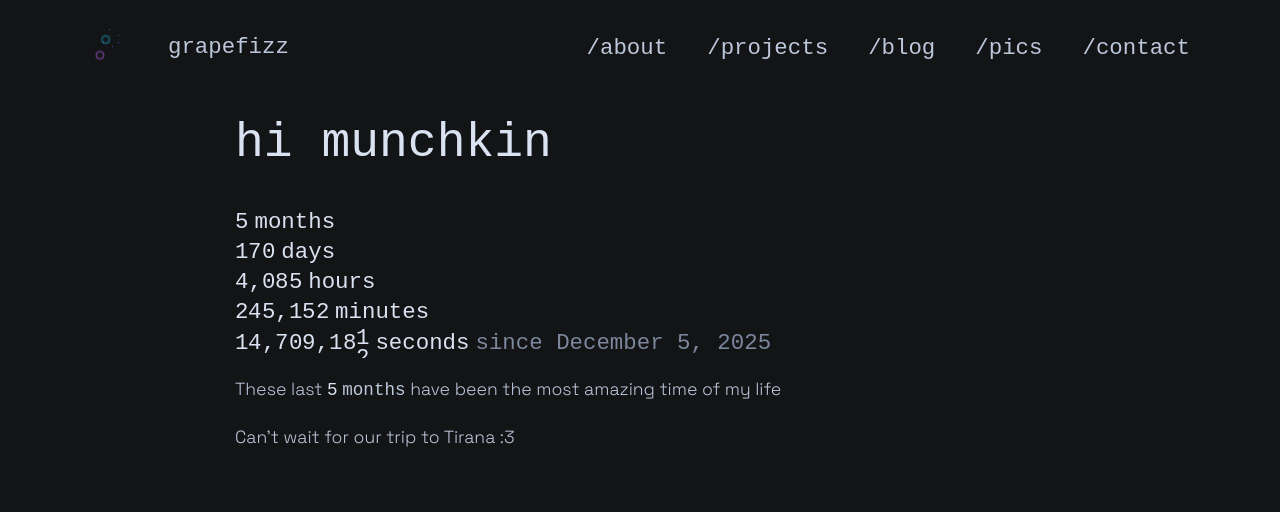
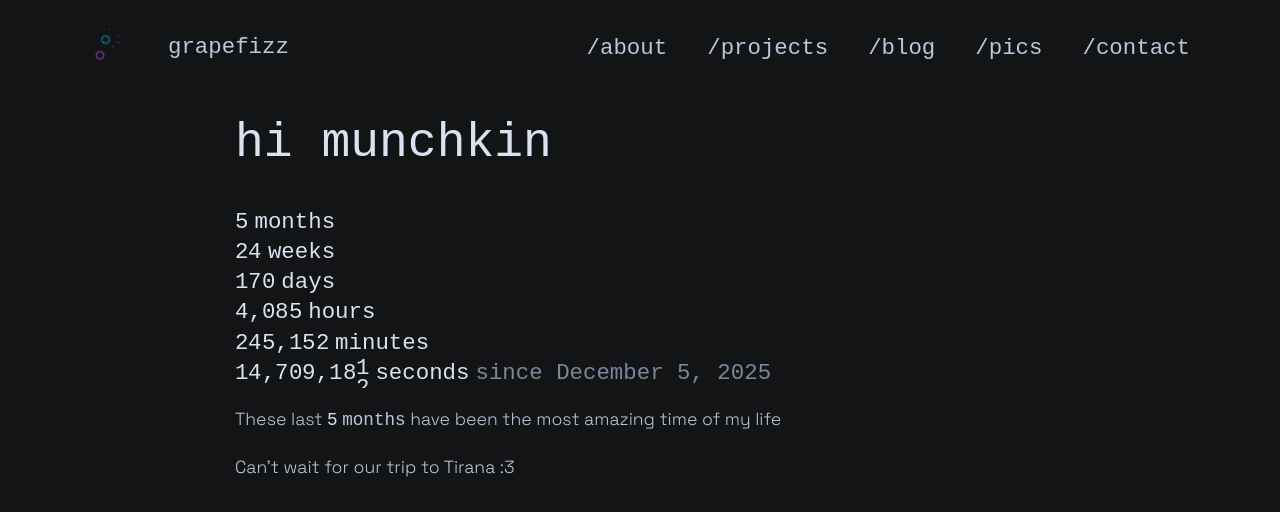
Before and after one commit to grapefizz/www, a SvelteKit app: page /love in a window 1280 px wide. Shown: the top 512 px of the page. Built offline with nearby package versions, Linux system fonts and the light colour scheme; some icons are missing; a web font is replaced by a local one.

Commit message:
added weeks too

```diff
--- a/src/routes/love/+page.svelte
+++ b/src/routes/love/+page.svelte
@@ -58,6 +58,7 @@
   </h1>
   <h3>
       <TimeTracker showSince={false} date="2025-12-05" time="14:31:24" unit="months" /><br>
+      <TimeTracker showSince={false} date="2025-12-05" time="14:31:24" unit="weeks" /><br>
       <TimeTracker showSince={false} date="2025-12-05" time="14:31:24" unit="days" /><br>
       <TimeTracker showSince={false} date="2025-12-05" time="14:31:24" unit="hours" /><br>
       <TimeTracker showSince={false} date="2025-12-05" time="14:31:24" unit="minutes" /><br>
```
